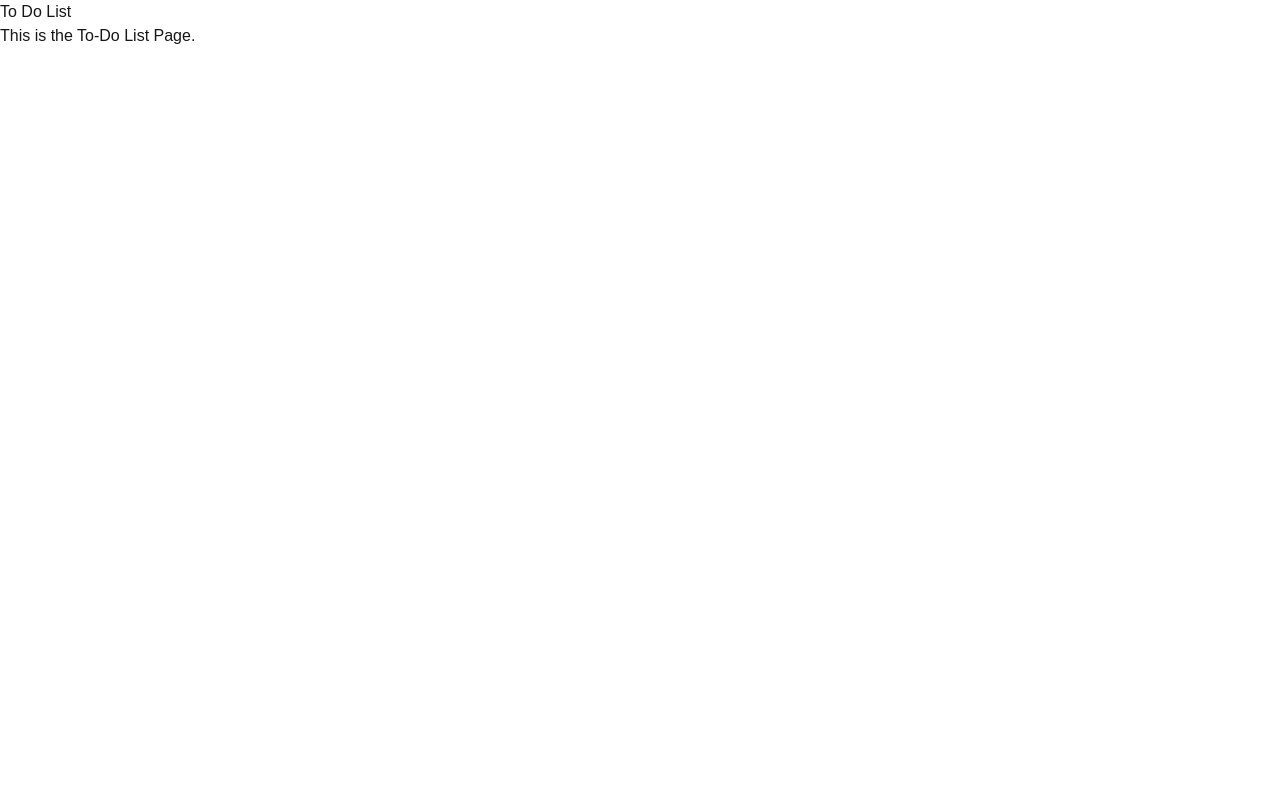
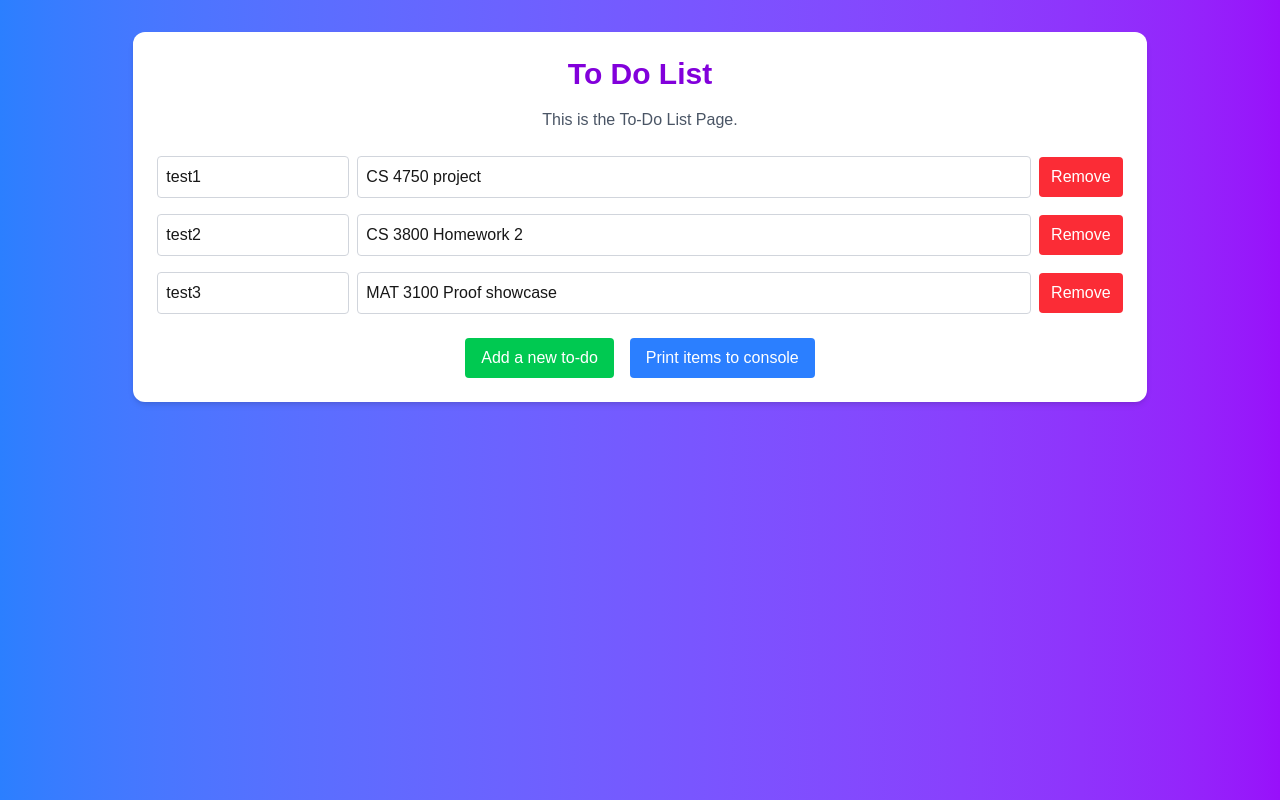
Before and after one commit to BronoHacks-Daedalian/daedalian, a Next.js app in the folder daedalian/: page /todo in a window 1280 px wide. Built offline with nearby package versions, Linux system fonts and the light colour scheme.

Commit message:
Most of the functionality for the todo list page

```diff
--- a/daedalian/src/app/todo/page.tsx
+++ b/daedalian/src/app/todo/page.tsx
@@ -1,8 +1,90 @@
+'use client'
+
+import { TodoItem } from './todoItem';
+import React, { useState } from 'react';
+
 export default function ToDo() {
-    return (
-      <div>
-        <h1>To Do List</h1>
-        <p>This is the To-Do List Page.</p>
+  const [toDoListItems, setToDoListItems] = useState([
+    new TodoItem("test1", "CS 4750 project"),
+    new TodoItem("test2", "CS 3800 Homework 2"),
+    new TodoItem("test3", "MAT 3100 Proof showcase"),
+  ]);
+
+  const addToDoListItem = () => {
+    // Create a new TodoItem with default values
+    const newItem = new TodoItem("New Task", "Description of new task");
+    setToDoListItems([...toDoListItems, newItem]);
+  };
+
+  const removeItem = (indexToRemove: number) => {
+    setToDoListItems(toDoListItems.filter((_, index) => index !== indexToRemove));
+  };
+
+  function handleEdit(index: number, field: keyof TodoItem, value: string) {
+    const updatedItems = [...toDoListItems];
+    const item = updatedItems[index];
+
+    if (field == "title") {
+      item.title = value;
+    } else if (field == "description") {
+      item.description = value;
+    }
+
+    setToDoListItems(updatedItems);
+  }
+
+  function printItems() {
+    toDoListItems.map((item) => (
+      console.log(item.getSummary())
+    ))
+  }
+
+  return (
+    <div className="bg-gradient-to-r from-blue-500 to-purple-600 min-h-screen p-8">
+      <div className="max-w-5/6 mx-auto bg-white rounded-xl shadow-md overflow-hidden p-6">
+        <header className="text-purple-700 text-3xl font-bold text-center mb-4">To Do List</header>
+        <p className="text-gray-600 text-center mb-6">This is the To-Do List Page.</p>
+
+        <ol className="space-y-4 mb-6">
+          {toDoListItems.map((ToDoItem, index) => (
+            <li className="flex items-center justify-between" key={index}>
+              <input
+                type="text"
+                value={ToDoItem.title}
+                onChange={(e) => handleEdit(index, "title", e.target.value)}
+                className="w-48 mr-2 p-2 border border-gray-300 rounded focus:outline-none focus:ring-2 focus:ring-blue-500"
+              />
+              <input
+                type="text"
+                value={ToDoItem.description}
+                onChange={(e) => handleEdit(index, "description", e.target.value)}
+                className="flex-grow mr-2 p-2 border border-gray-300 rounded focus:outline-none focus:ring-2 focus:ring-blue-500"
+              />
+              <button
+                onClick={() => removeItem(index)}
+                className="bg-red-500 hover:bg-red-600 text-white px-3 py-2 rounded"
+              >
+                Remove
+              </button>
+            </li>
+          ))}
+        </ol>
+
+        <div className="flex justify-center space-x-4">
+          <button
+            onClick={addToDoListItem}
+            className="bg-green-500 hover:bg-green-600 text-white px-4 py-2 rounded"
+          >
+            Add a new to-do
+          </button>
+          <button
+            onClick={printItems}
+            className="bg-blue-500 hover:bg-blue-600 text-white px-4 py-2 rounded"
+          >
+            Print items to console
+          </button>
+        </div>
       </div>
-    )
-  }
+    </div>
+  );
+}
--- /dev/null
+++ b/daedalian/src/app/todo/todoItem.ts
@@ -0,0 +1,10 @@
+export class TodoItem {
+    constructor(
+        public title: string,
+        public description: string,
+    ) { }
+
+    getSummary() {
+        return `${this.title}: ${this.description}`
+    }
+}
```
